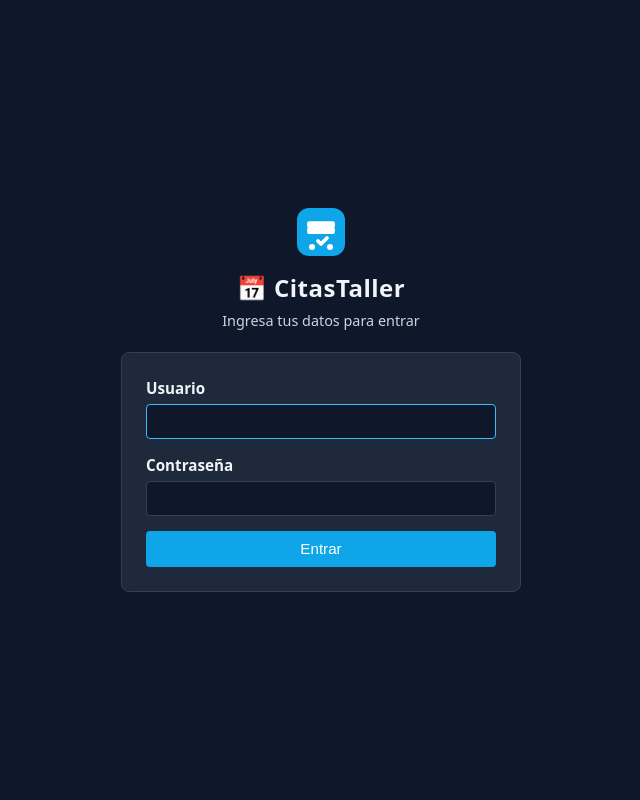
After one commit to mcerdasmdw/Citas_taller, a Flask app: page /login in a window 1280 px wide. The commit adds this page. Shown: the whole page, without its empty margins (319-959 px from the left). Run offline with Flask 3, Linux system fonts and the light colour scheme.

Commit message:
Login con variables de entorno

```diff
--- a/app/__init__.py
+++ b/app/__init__.py
@@ -50,8 +50,10 @@ def create_app():
         db.create_all()
 
     # Registrar controladores (rutas)
+    from app.controllers import auth as auth_controller
     from app.controllers import citas as citas_controller
     from app.controllers import ia as ia_controller
+    app.register_blueprint(auth_controller.bp)
     app.register_blueprint(citas_controller.bp)
     app.register_blueprint(ia_controller.bp)
 
--- /dev/null
+++ b/app/controllers/auth.py
@@ -0,0 +1,89 @@
+"""Autenticación simple por usuario/contraseña de variables de entorno.
+
+Regla de acceso (vive en este controlador): toda ruta de la app exige
+sesión iniciada, excepto /login y los archivos estáticos. No usa base de
+datos: las credenciales se leen de APP_USUARIO y APP_CLAVE del entorno
+(.env, cargado en create_app) y se comparan con `==`. Si faltan esas
+variables, /login no abre la app: se trata como credenciales imposibles
+de cumplir y muestra el error normal del formulario.
+"""
+
+from __future__ import annotations
+
+import os
+
+from flask import (
+    Blueprint,
+    flash,
+    redirect,
+    render_template,
+    request,
+    session,
+    url_for,
+)
+
+bp = Blueprint("auth", __name__)
+
+# Puntos de ruta accesibles sin sesión: el login y los archivos estáticos.
+RUTAS_PUBLICAS = {"auth.login", "static"}
+
+# Mensaje exacto que se muestra cuando las credenciales no sirven.
+MENSAJE_ERROR_LOGIN = "Usuario o contraseña incorrectos"
+
+
+@bp.before_app_request
+def exigir_sesion():
+    """Regla de acceso global: sin sesión, cualquier ruta (salvo /login y
+    estáticos) redirige a /login. Cubre citas, ia y rutas /api/....
+
+    Entrada: petición cualquiera. Salida: None si hay sesión o la ruta es
+    pública; redirect a /login en caso contrario.
+    """
+    if request.endpoint is None or request.endpoint in RUTAS_PUBLICAS:
+        return None
+    if not session.get("usuario"):
+        return redirect(url_for("auth.login"))
+    return None
+
+
+@bp.route("/login", methods=["GET", "POST"])
+def login():
+    """Muestra y procesa el formulario de acceso.
+
+    Entrada (POST): usuario (email) y clave del formulario. Salida: si
+    coinciden con APP_USUARIO/APP_CLAVE del entorno, guarda
+    session["usuario"] y redirige a / (calendario); si no, vuelve al
+    formulario con el error "Usuario o contraseña incorrectos".
+    """
+    if request.method == "POST":
+        usuario = (request.form.get("usuario") or "").strip()
+        clave = request.form.get("clave") or ""
+
+        usuario_env = os.environ.get("APP_USUARIO")
+        clave_env = os.environ.get("APP_CLAVE")
+
+        # Sin credenciales configuradas, el login es imposible de cumplir:
+        # se muestra el error normal y la app sigue cerrada.
+        if (
+            usuario_env
+            and clave_env
+            and usuario == usuario_env
+            and clave == clave_env
+        ):
+            session["usuario"] = usuario
+            return redirect(url_for("citas.calendario"))
+
+        flash(MENSAJE_ERROR_LOGIN, "error")
+
+    return render_template("login.html")
+
+
+@bp.route("/salir", methods=["POST"])
+def salir():
+    """Cierra la sesión y redirige a /login.
+
+    Entrada: POST con sesión activa. Salida: sesión limpia, redirect a
+    /login.
+    """
+    session.clear()
+    return redirect(url_for("auth.login"))
--- a/app/templates/base.html
+++ b/app/templates/base.html
@@ -102,6 +102,12 @@
     <a href="{{ url_for('citas.calendario') }}" class="{% if request.endpoint == 'citas.calendario' %}active{% endif %}">Calendario</a>
     <a href="{{ url_for('citas.formulario_nueva') }}" class="{% if request.endpoint == 'citas.formulario_nueva' %}active{% endif %}">Nueva cita</a>
     <a href="{{ url_for('citas.lista_citas') }}" class="{% if request.endpoint == 'citas.lista_citas' %}active{% endif %}">Lista de citas</a>
+    {% if session.usuario %}
+        <span class="small">{{ session.usuario }}</span>
+        <form action="{{ url_for('auth.salir') }}" method="post" style="display: inline;">
+            <button type="submit" class="btn btn-ghost">Salir</button>
+        </form>
+    {% endif %}
 </nav>
 <main>
     {% with mensajes = get_flashed_messages(with_categories=true) %}
--- /dev/null
+++ b/app/templates/login.html
@@ -0,0 +1,64 @@
+<!DOCTYPE html>
+<html lang="es">
+<head>
+    <meta charset="UTF-8">
+    <meta name="viewport" content="width=device-width, initial-scale=1.0">
+    <title>Entrar · CitasTaller</title>
+    <style>
+        /* Mismos tokens de color del fondo oscuro de base.html. */
+        :root {
+            --fondo: #0f172a;
+            --fondo-tarjeta: #1e293b;
+            --texto: #f1f5f9;
+            --texto-suave: #cbd5e1;
+            --acento: #38bdf8;
+            --acento-oscuro: #0ea5e9;
+            --borde: #334155;
+            --peligro: #ef4444;
+        }
+        * { box-sizing: border-box; }
+        body { font-family: system-ui, -apple-system, Segoe UI, Roboto, Helvetica, Arial, sans-serif; margin: 0; padding: 0; background: var(--fondo); color: var(--texto); line-height: 1.5; display: flex; min-height: 100vh; align-items: center; justify-content: center; }
+        .caja-login { width: 100%; max-width: 400px; margin: 1.5rem; }
+        .cabecera { text-align: center; margin-bottom: 1.25rem; }
+        .cabecera img { height: 48px; width: 48px; }
+        .cabecera h1 { margin: 0.5rem 0 0; font-size: 1.5rem; letter-spacing: 0.5px; }
+        .cabecera p { margin: 0.25rem 0 0; font-size: 0.9rem; color: var(--texto-suave); }
+        .card { background: var(--fondo-tarjeta); border: 1px solid var(--borde); border-radius: 8px; padding: 1.5rem; }
+        .form-group { margin-bottom: 0.9rem; }
+        .form-group label { display: block; margin-bottom: 0.3rem; font-weight: 600; font-size: 0.95rem; color: var(--texto); }
+        .form-group input { width: 100%; padding: 0.5rem; border: 1px solid var(--borde); border-radius: 4px; font-size: 0.95rem; background: var(--fondo); color: var(--texto); }
+        .form-group input:focus { outline: none; border-color: var(--acento); }
+        .btn { display: inline-block; background: var(--acento-oscuro); color: #fff; padding: 0.6rem 1rem; border: none; border-radius: 4px; cursor: pointer; font-size: 0.95rem; width: 100%; }
+        .btn:hover { background: var(--acento); }
+        .alert { padding: 0.75rem 1rem; border-radius: 4px; margin-bottom: 1rem; font-size: 0.95rem; border: 1px solid; }
+        .alert-error { background: rgba(239,68,68,0.15); color: #fca5a5; border-color: var(--peligro); }
+    </style>
+</head>
+<body>
+<div class="caja-login">
+    <div class="cabecera">
+        <img src="{{ url_for('static', filename='logo.svg') }}" alt="Logo CitasTaller">
+        <h1>📅 CitasTaller</h1>
+        <p>Ingresa tus datos para entrar</p>
+    </div>
+    <div class="card">
+        {% with mensajes = get_flashed_messages(with_categories=true) %}
+            {% for categoria, mensaje in mensajes %}
+                <div class="alert alert-{{ categoria }}">{{ mensaje }}</div>
+            {% endfor %}
+        {% endwith %}
+        <form method="post" action="{{ url_for('auth.login') }}">
+            <div class="form-group">
+                <label for="usuario">Usuario</label>
+                <input type="email" id="usuario" name="usuario" required autofocus>
+            </div>
+            <div class="form-group">
+                <label for="clave">Contraseña</label>
+                <input type="password" id="clave" name="clave" required>
+            </div>
+            <button type="submit" class="btn">Entrar</button>
+        </form>
+    </div>
+</div>
+</body>
+</html>
```
Also changed, not shown: tests/conftest.py (+17 -2 lines), tests/test_auth.py (added, +81 -0 lines), 1 other file.
